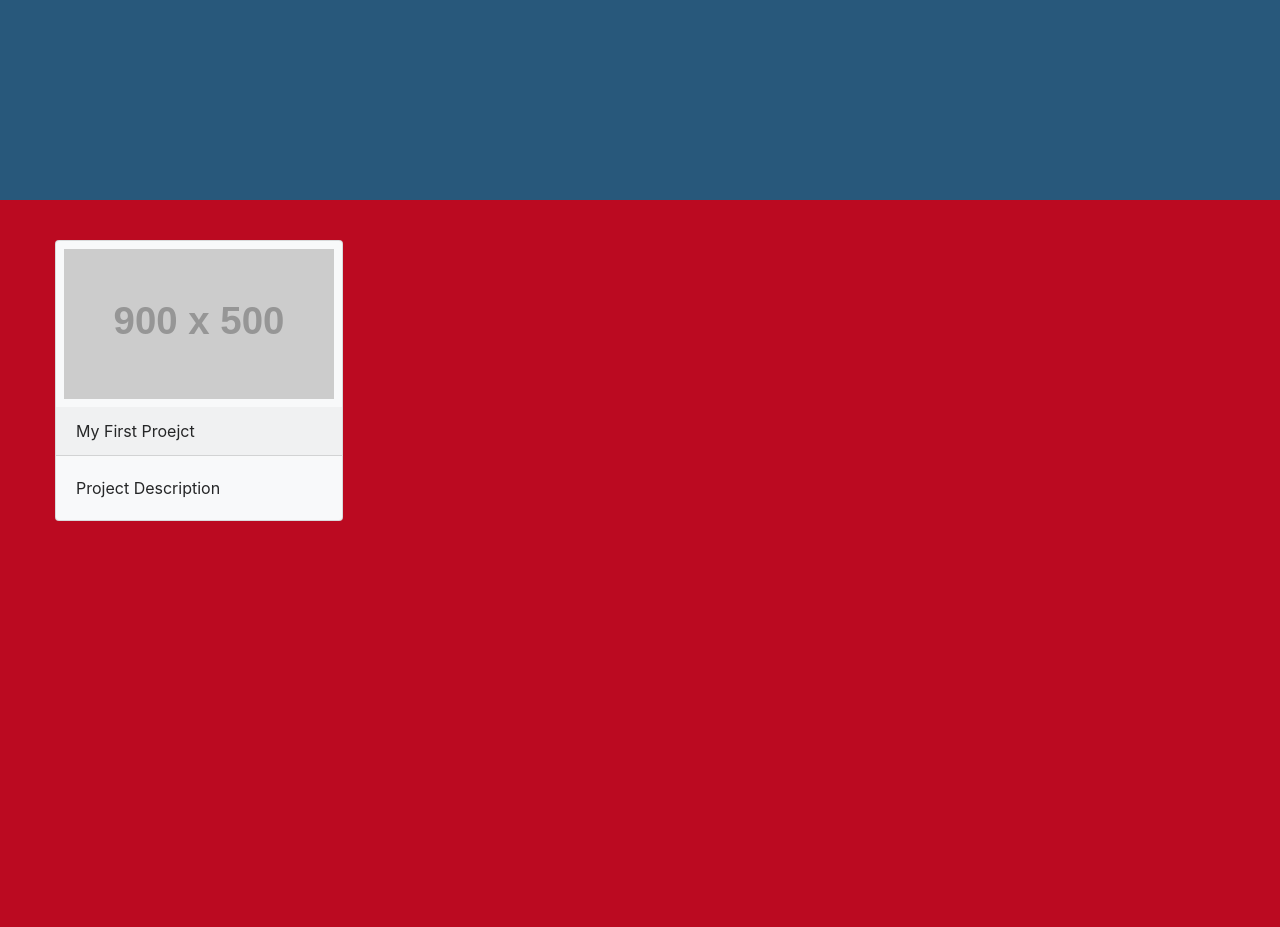
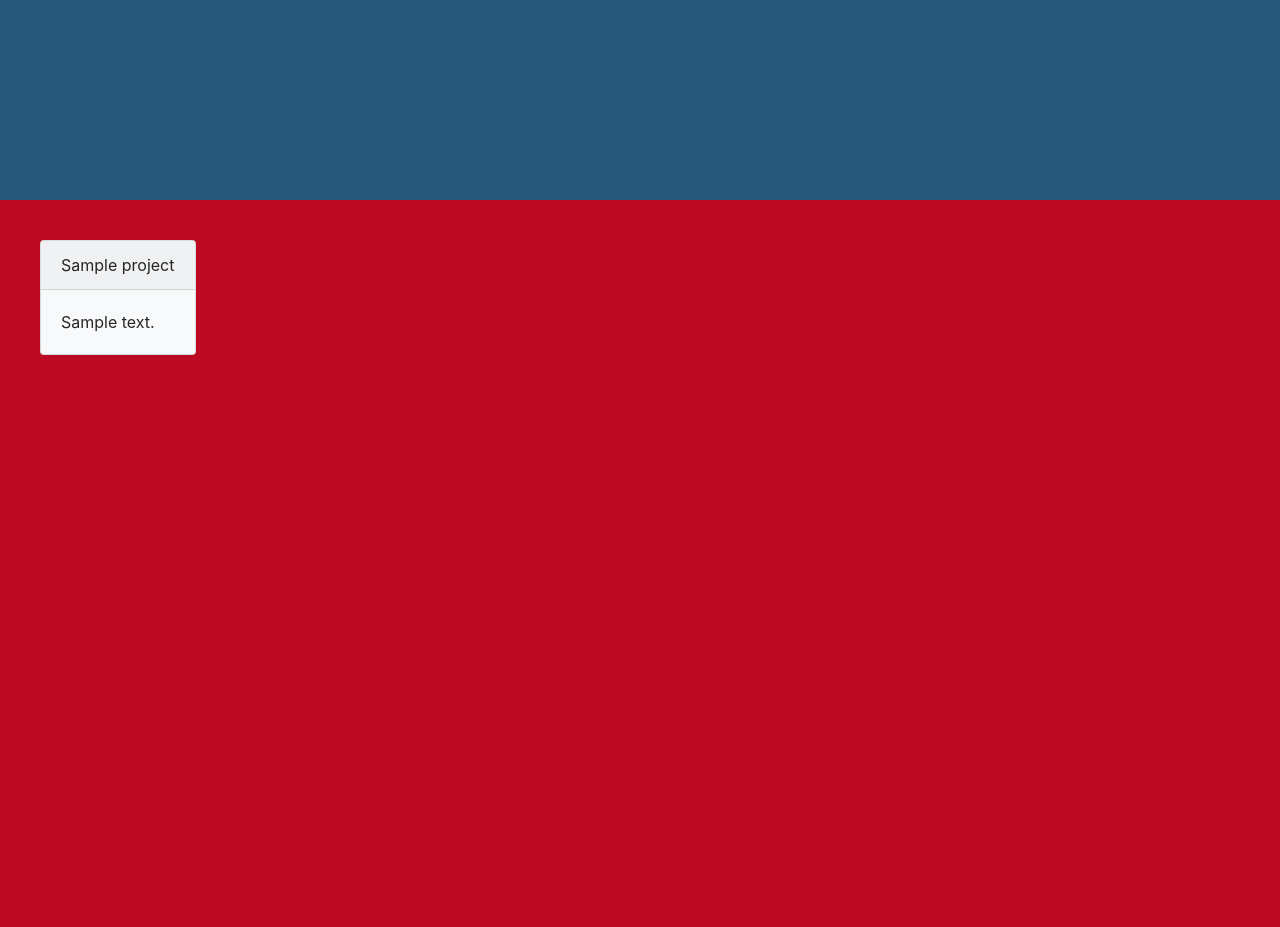
Before and after one commit to ABODFTW/my-portfolio, a Django app: template the_portfolio/templates/the_portfolio/index.html in a window 1280 px wide. Shown: the part 584-1511 px from the top of the page. Run offline with Django 3.2, Linux system fonts and the light colour scheme; the template is opened without the code that fills it: most values are stand-ins (such as "Sample title", 1, 10 or a date in 2020); grey boxes labelled with a size stand in for pictures from a placeholder-image service; some libraries are stand-ins or nearby versions.

Commit message:
PRojects System added.

```diff
--- a/my_portfolio/settings/base.py
+++ b/my_portfolio/settings/base.py
@@ -24,6 +24,7 @@ ALLOWED_HOSTS = [
 
 INSTALLED_APPS = [
     'the_portfolio',
+    'crispy_forms',
     'django.contrib.admin',
     'django.contrib.auth',
     'django.contrib.contenttypes',
@@ -107,6 +108,8 @@ USE_L10N = True
 USE_TZ = True
 
 
+CRISPY_TEMPLATE_PACK = 'bootstrap4'
+
 # Static files (CSS, JavaScript, Images)
 # https://docs.djangoproject.com/en/2.1/howto/static-files/
 STATIC_URL = '/static/'
--- a/the_portfolio/static/the_portfolio/sheet.css
+++ b/the_portfolio/static/the_portfolio/sheet.css
@@ -3,7 +3,7 @@ body{
 }
 
 .c-black{
-	color:#252627
+	color:#252627;
 }
 
 #about-me{
--- a/the_portfolio/templates/the_portfolio/index.html
+++ b/the_portfolio/templates/the_portfolio/index.html
@@ -17,19 +17,22 @@
 <section id="projects">
     <div class="container-fluid">
         <div class="row">
-            <div class="col-auto">
-                <div class="card c-black bg-light mb-3" style="max-width: 18rem;">
-                    <img alt="Card image cap" class="card-img-top p-2" src="http://dummyimage.com/900x500/4d494d/686a82.gif&text=project+one">
+          <div class="card-deck">
+           {% for project in projects %}
+<!--            <div class="col col-md-4 col-xl-3">-->
+                <div class="card c-black bg-light">
                         <div class="card-header">
-                            My First Proejct
+                        {{ project.project_name }}
                         </div>
                         <div class="card-body">
                             <p class="card-text">
-                                Project Description
+                                {{ project.project_description }}
                             </p>
                         </div>
                     </img>
                 </div>
+<!--            </div>-->
+            {% endfor %}
             </div>
         </div>
     </div>
```
Also changed, not shown: the_portfolio/forms.py (+12 -0 lines), the_portfolio/templates/the_portfolio/add_project.html (+10 -7 lines), the_portfolio/views.py (+13 -6 lines), the_portfolio/migrations/0005_auto_20181009_1352.py (added), the_portfolio/migrations/0006_auto_20181009_1354.py (added).
